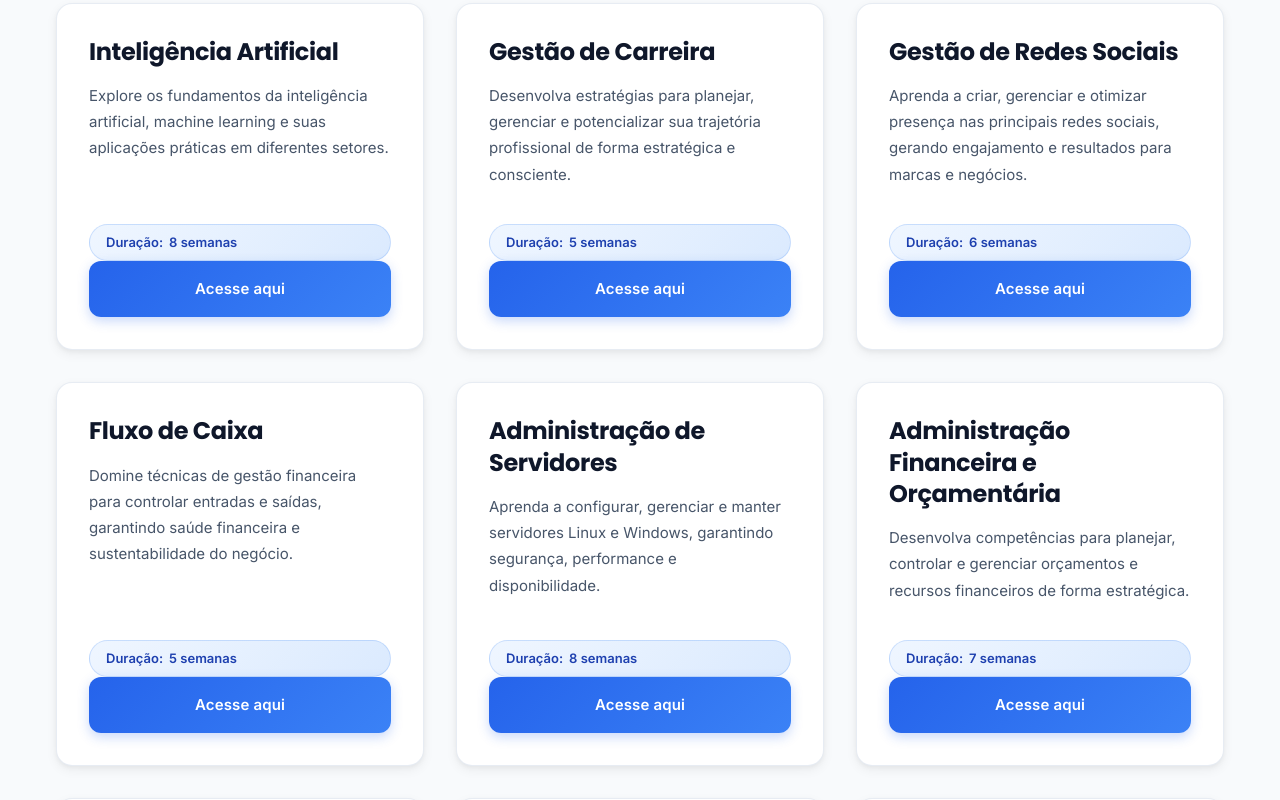
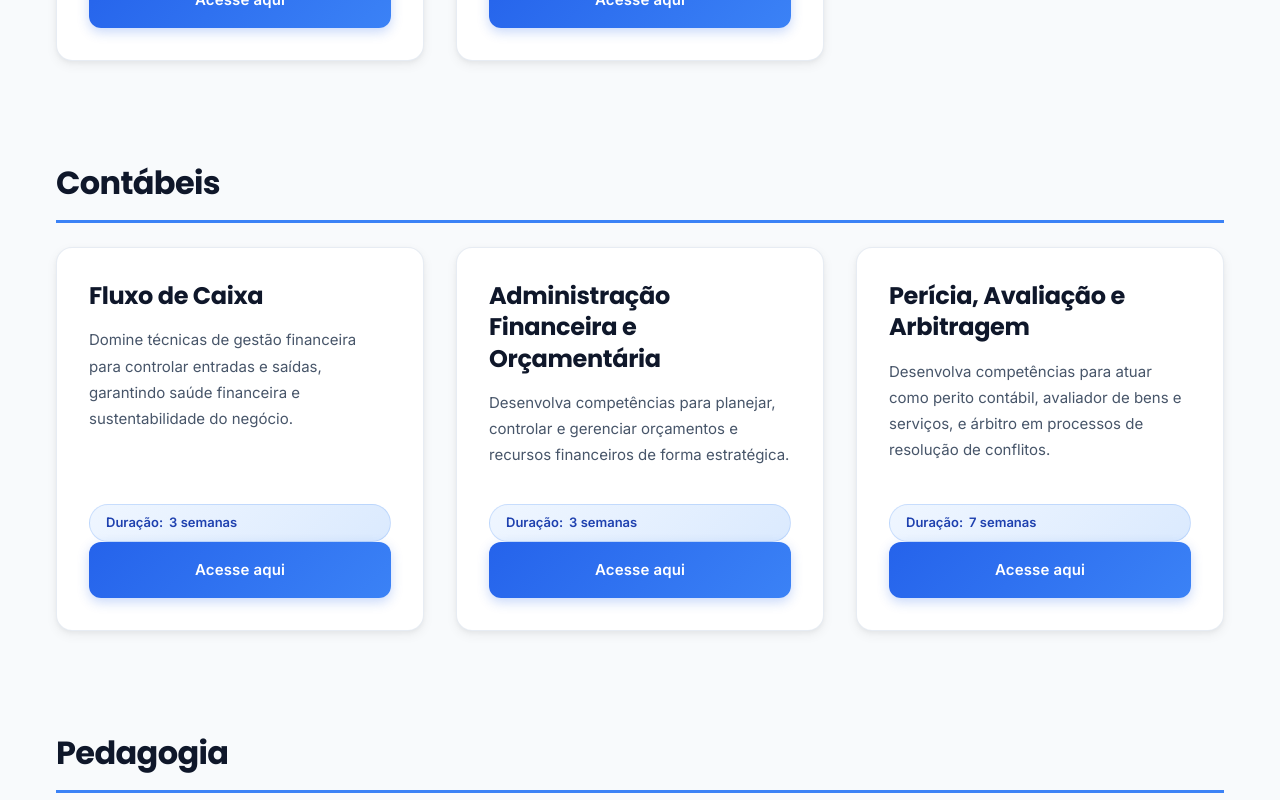
Before and after one commit to andre-fil/cursos-extensao, a plain HTML site: page index.html in a window 1280 px wide. Shown: the part 1658-2458 px from the top of the page. Drawn offline with Linux system fonts and the light colour scheme.

Commit message:
novas alteracoes

```diff
--- a/css/style.css
+++ b/css/style.css
@@ -312,12 +312,36 @@ main {
    GRADE DE CURSOS (CSS GRID)
    ============================================ */
 .cursos-grid {
+    display: flex;
+    flex-direction: column;
+    gap: 3rem;
+    padding: 2rem 0;
+    position: relative;
+    z-index: 1;
+}
+
+/* ============================================
+   SEÇÕES DE CATEGORIA
+   ============================================ */
+.categoria-section {
+    margin-bottom: 3rem;
+}
+
+.categoria-titulo {
+    font-family: 'Poppins', sans-serif;
+    font-size: 2rem;
+    font-weight: 700;
+    color: #0f172a;
+    margin: 0 0 1.5rem 0;
+    padding-bottom: 0.75rem;
+    border-bottom: 3px solid #3b82f6;
+    letter-spacing: -0.02em;
+}
+
+.categoria-grid {
     display: grid;
     grid-template-columns: repeat(auto-fill, minmax(300px, 1fr));
     gap: 2rem;
-    padding: 2rem 0;
-    position: relative;
-    z-index: 1;
 }
 
 /* ============================================
@@ -976,9 +1000,13 @@ footer {
         height: 400px;
     }
 
-    .cursos-grid {
+    .categoria-grid {
         grid-template-columns: repeat(auto-fill, minmax(280px, 1fr));
         gap: 1.75rem;
+    }
+
+    .categoria-titulo {
+        font-size: 1.75rem;
     }
 
     .curso-card-content {
@@ -1054,9 +1082,18 @@ footer {
     }
 
     .cursos-grid {
+        gap: 2rem;
+        padding: 1.5rem 0;
+    }
+
+    .categoria-grid {
         grid-template-columns: 1fr;
         gap: 1.5rem;
-        padding: 1.5rem 0;
+    }
+
+    .categoria-titulo {
+        font-size: 1.5rem;
+        margin-bottom: 1.25rem;
     }
 
     .curso-card {
@@ -1194,8 +1231,17 @@ footer {
     }
 
     .cursos-grid {
+        gap: 1.5rem;
+        padding: 1.25rem 0;
+    }
+
+    .categoria-titulo {
+        font-size: 1.375rem;
+        margin-bottom: 1rem;
+    }
+
+    .categoria-grid {
         gap: 1.25rem;
-        padding: 1.25rem 0;
     }
 
     .chatbot-container {
--- a/js/data.js
+++ b/js/data.js
@@ -5,10 +5,10 @@ window.cursos = window.cursos || [
         id: "EXT-001",
         titulo: "Empreendedorismo",
         descricao_curta: "Desenvolva habilidades essenciais para criar e gerenciar seu próprio negócio, desde a concepção da ideia até a gestão estratégica.",
-        duracao: "8 semanas",
-        carga_horaria: 40,
+        duracao: "3 semanas",
+        carga_horaria: 30,
         modalidade: "EAD",
-        area: "Empreendedorismo",
+        area: "Administração",
         ementa: [
             "O empreendedorismo",
             "Tipos de empreendedorismo",
@@ -17,16 +17,16 @@ window.cursos = window.cursos || [
             "Empreendedorismo corporativo"
         ],
         publico_alvo: "Aspiring entrepreneurs, profissionais que desejam abrir seu próprio negócio, estudantes e pessoas interessadas em desenvolver habilidades empreendedoras.",
-        link_matricula: "https://ead.femaf.com.br"
+        link_matricula: "https://wa.me/559985492748?text=OL%C3%81,%20GOSTARIA%20ME%20MATRICULAR%20NO%20CURSO%20Empreendedorismo"
     },
     {
         id: "EXT-002",
         titulo: "Gestão de Recursos Humanos",
         descricao_curta: "Aprenda as principais práticas e estratégias de gestão de pessoas, recrutamento, seleção, desenvolvimento e retenção de talentos.",
-        duracao: "7 semanas",
-        carga_horaria: 35,
+        duracao: "3 semanas",
+        carga_horaria: 30,
         modalidade: "EAD",
-        area: "Gestão",
+        area: "Administração",
         ementa: [
             "Fundamentos da psicologia organizacional e do trabalho",
             "A importância da gestão de recursos humanos I",
@@ -35,16 +35,16 @@ window.cursos = window.cursos || [
             "Relações trabalhistas"
         ],
         publico_alvo: "Profissionais de RH, gestores, coordenadores e pessoas interessadas em atuar na área de recursos humanos.",
-        link_matricula: "https://ead.femaf.com.br"
+        link_matricula: "https://wa.me/559985492748?text=OL%C3%81,%20GOSTARIA%20ME%20MATRICULAR%20NO%20CURSO%20Gest%C3%A3o%20de%20Recursos%20Humanos"
     },
     {
         id: "EXT-003",
         titulo: "Analista de Vendas",
         descricao_curta: "Domine técnicas avançadas de vendas, negociação, prospecção de clientes e gestão de relacionamento com foco em resultados.",
-        duracao: "6 semanas",
+        duracao: "3 semanas",
         carga_horaria: 30,
         modalidade: "EAD",
-        area: "Vendas",
+        area: "Administração",
         ementa: [
             "Planejamento de Vendas",
             "Estratégias de Vendas",
@@ -53,16 +53,16 @@ window.cursos = window.cursos || [
             "Controle e Avaliação da Força de Vendas"
         ],
         publico_alvo: "Vendedores, representantes comerciais, gestores de vendas e profissionais que desejam aprimorar suas habilidades comerciais.",
-        link_matricula: "https://ead.femaf.com.br/course/view.php?id=1927"
+        link_matricula: "https://wa.me/559985492748?text=OL%C3%81,%20GOSTARIA%20ME%20MATRICULAR%20NO%20CURSO%20Analista%20de%20Vendas"
     },
     {
         id: "EXT-004",
         titulo: "Arbitragem e Mediação de Conflitos",
         descricao_curta: "Desenvolva competências para atuar como mediador e árbitro, resolvendo conflitos de forma pacífica e eficiente.",
-        duracao: "8 semanas",
-        carga_horaria: 40,
+        duracao: "3 semanas",
+        carga_horaria: 30,
         modalidade: "EAD",
-        area: "Direito",
+        area: "Serviço social",
         ementa: [
             "Arbitragem",
             "Mediação",
@@ -71,16 +71,17 @@ window.cursos = window.cursos || [
             "Mediação e arbitragem: fundamentação legal"
         ],
         publico_alvo: "Advogados, profissionais do direito, gestores, psicólogos e pessoas interessadas em resolução alternativa de conflitos.",
-        link_matricula: "https://ead.femaf.com.br"
+        link_matricula: "https://wa.me/559985492748?text=OL%C3%81,%20GOSTARIA%20ME%20MATRICULAR%20NO%20CURSO%20Arbitragem%20e%20Media%C3%A7%C3%A3o%20de%20Conflitos"
     },
     {
         id: "EXT-006",
         titulo: "Administração de Medicamentos",
         descricao_curta: "Conheça os procedimentos seguros e as melhores práticas para administração de medicamentos em diferentes contextos de cuidado.",
-        duracao: "6 semanas",
-        carga_horaria: 30,
+        duracao: "4 semanas",
+        carga_horaria: 42,
         modalidade: "EAD",
-        area: "Saúde",
+        area: "Serviço social",
+        disponivel: false,
         ementa: [
             "Fundamentos da farmacologia",
             "Vias de administração de medicamentos",
@@ -91,16 +92,17 @@ window.cursos = window.cursos || [
             "Erros de medicação e prevenção"
         ],
         publico_alvo: "Enfermeiros, técnicos de enfermagem, profissionais da área da saúde e cuidadores que administram medicamentos.",
-        link_matricula: "https://ead.femaf.com.br"
+        link_matricula: "https://wa.me/559985492748?text=OL%C3%81,%20GOSTARIA%20ME%20MATRICULAR%20NO%20CURSO%20Administra%C3%A7%C3%A3o%20de%20Medicamentos"
     },
     {
         id: "EXT-007",
         titulo: "Marketing de Relacionamento",
         descricao_curta: "Desenvolva estratégias para construir relacionamentos duradouros com clientes, aumentando fidelidade e valor ao longo do tempo.",
-        duracao: "6 semanas",
-        carga_horaria: 30,
+        duracao: "4 semanas",
+        carga_horaria: 42,
         modalidade: "EAD",
-        area: "Marketing",
+        area: "Administração",
+        disponivel: false,
         ementa: [
             "Fundamentos do marketing de relacionamento",
             "Gestão de relacionamento com cliente (CRM)",
@@ -111,16 +113,17 @@ window.cursos = window.cursos || [
             "Experiência do cliente (CX)"
         ],
         publico_alvo: "Profissionais de marketing, gestores comerciais, empreendedores e pessoas interessadas em construir relacionamentos duradouros com clientes.",
-        link_matricula: "https://ead.femaf.com.br"
+        link_matricula: "https://wa.me/559985492748?text=OL%C3%81,%20GOSTARIA%20ME%20MATRICULAR%20NO%20CURSO%20Marketing%20de%20Relacionamento"
     },
     {
         id: "EXT-008",
         titulo: "Inteligência Artificial",
         descricao_curta: "Explore os fundamentos da inteligência artificial, machine learning e suas aplicações práticas em diferentes setores.",
-        duracao: "8 semanas",
-        carga_horaria: 40,
+        duracao: "4 semanas",
+        carga_horaria: 42,
         modalidade: "EAD",
-        area: "Tecnologia",
+        area: "T.I.",
+        disponivel: false,
         ementa: [
             "Fundamentos de inteligência artificial",
             "Machine Learning e Deep Learning",
@@ -131,16 +134,17 @@ window.cursos = window.cursos || [
             "Ferramentas e frameworks de IA"
         ],
         publico_alvo: "Profissionais de tecnologia, desenvolvedores, analistas de dados, gestores e pessoas interessadas em entender e aplicar inteligência artificial.",
-        link_matricula: "https://ead.femaf.com.br"
+        link_matricula: "https://wa.me/559985492748?text=OL%C3%81,%20GOSTARIA%20ME%20MATRICULAR%20NO%20CURSO%20Intelig%C3%AAncia%20Artificial"
     },
     {
         id: "EXT-009",
         titulo: "Gestão de Carreira",
         descricao_curta: "Desenvolva estratégias para planejar, gerenciar e potencializar sua trajetória profissional de forma estratégica e consciente.",
-        duracao: "5 semanas",
-        carga_horaria: 25,
+        duracao: "4 semanas",
+        carga_horaria: 42,
         modalidade: "EAD",
-        area: "Gestão",
+        area: "Administração",
+        disponivel: false,
         ementa: [
             "Planejamento de carreira e autoconhecimento",
             "Desenvolvimento de competências profissionais",
@@ -151,16 +155,16 @@ window.cursos = window.cursos || [
             "Equilíbrio vida pessoal e profissional"
         ],
         publico_alvo: "Profissionais em qualquer estágio da carreira, estudantes, pessoas em transição de carreira e quem deseja potencializar seu desenvolvimento profissional.",
-        link_matricula: "https://ead.femaf.com.br"
+        link_matricula: "https://wa.me/559985492748?text=OL%C3%81,%20GOSTARIA%20ME%20MATRICULAR%20NO%20CURSO%20Gest%C3%A3o%20de%20Carreira"
     },
     {
         id: "EXT-010",
         titulo: "Gestão de Redes Sociais",
         descricao_curta: "Aprenda a criar, gerenciar e otimizar presença nas principais redes sociais, gerando engajamento e resultados para marcas e negócios.",
-        duracao: "6 semanas",
+        duracao: "3 semanas",
         carga_horaria: 30,
         modalidade: "EAD",
-        area: "Marketing",
+        area: "Administração",
         ementa: [
             "Redes sociais",
             "Gestão de redes sociais",
@@ -169,16 +173,16 @@ window.cursos = window.cursos || [
             "O cenário das fake news em uma perspectiva crítica"
         ],
         publico_alvo: "Social media managers, profissionais de marketing digital, empreendedores, comunicadores e pessoas interessadas em gestão de redes sociais.",
-        link_matricula: "https://ead.femaf.com.br"
+        link_matricula: "https://wa.me/559985492748?text=OL%C3%81,%20GOSTARIA%20ME%20MATRICULAR%20NO%20CURSO%20Gest%C3%A3o%20de%20Redes%20Sociais"
     },
     {
         id: "EXT-011",
         titulo: "Fluxo de Caixa",
         descricao_curta: "Domine técnicas de gestão financeira para controlar entradas e saídas, garantindo saúde financeira e sustentabilidade do negócio.",
-        duracao: "5 semanas",
-        carga_horaria: 25,
+        duracao: "3 semanas",
+        carga_horaria: 30,
         modalidade: "EAD",
-        area: "Finanças",
+        area: "Contábeis",
         ementa: [
             "Fluxo de caixa",
             "Fluxo e orçamento de caixa",
@@ -187,16 +191,16 @@ window.cursos = window.cursos || [
             "Fluxo de caixa em cooperativas"
         ],
         publico_alvo: "Empreendedores, gestores financeiros, contadores, administradores e profissionais que precisam gerenciar o fluxo de caixa de negócios.",
-        link_matricula: "https://ead.femaf.com.br"
+        link_matricula: "https://wa.me/559985492748?text=OL%C3%81,%20GOSTARIA%20ME%20MATRICULAR%20NO%20CURSO%20Fluxo%20de%20Caixa"
     },
     {
         id: "EXT-012",
         titulo: "Administração de Servidores",
         descricao_curta: "Aprenda a configurar, gerenciar e manter servidores Linux e Windows, garantindo segurança, performance e disponibilidade.",
-        duracao: "8 semanas",
-        carga_horaria: 40,
+        duracao: "3 semanas",
+        carga_horaria: 30,
         modalidade: "EAD",
-        area: "Tecnologia",
+        area: "T.I.",
         ementa: [
             "Gerenciamento de servidores de rede com sistemas proprietários",
             "Servidores web (Apache Tomcat)",
@@ -205,16 +209,16 @@ window.cursos = window.cursos || [
             "Gerenciamento de servidores de rede com sistemas open source"
         ],
         publico_alvo: "Administradores de sistemas, profissionais de TI, desenvolvedores e pessoas interessadas em infraestrutura e administração de servidores.",
-        link_matricula: "https://ead.femaf.com.br"
+        link_matricula: "https://wa.me/559985492748?text=OL%C3%81,%20GOSTARIA%20ME%20MATRICULAR%20NO%20CURSO%20Administra%C3%A7%C3%A3o%20de%20Servidores"
     },
     {
         id: "EXT-013",
         titulo: "Administração Financeira e Orçamentária",
         descricao_curta: "Desenvolva competências para planejar, controlar e gerenciar orçamentos e recursos financeiros de forma estratégica.",
-        duracao: "7 semanas",
-        carga_horaria: 35,
+        duracao: "3 semanas",
+        carga_horaria: 30,
         modalidade: "EAD",
-        area: "Finanças",
+        area: "Contábeis",
         ementa: [
             "Introdução à administração financeira",
             "Sistema financeiro e orçamentário estadual",
@@ -223,16 +227,16 @@ window.cursos = window.cursos || [
             "Classificação orçamentária: receita e despesa"
         ],
         publico_alvo: "Gestores financeiros, administradores, contadores, analistas financeiros e profissionais que atuam na gestão orçamentária.",
-        link_matricula: "https://ead.femaf.com.br"
+        link_matricula: "https://wa.me/559985492748?text=OL%C3%81,%20GOSTARIA%20ME%20MATRICULAR%20NO%20CURSO%20Administra%C3%A7%C3%A3o%20Financeira%20e%20Or%C3%A7ament%C3%A1ria"
     },
     {
         id: "EXT-014",
         titulo: "Administração Mercadológica",
         descricao_curta: "Compreenda os princípios e práticas de administração de marketing, desde o planejamento até a execução de estratégias mercadológicas.",
-        duracao: "7 semanas",
-        carga_horaria: 35,
+        duracao: "3 semanas",
+        carga_horaria: 30,
         modalidade: "EAD",
-        area: "Marketing",
+        area: "Administração",
         ementa: [
             "Cenários mercadológicos",
             "Instrumentos da comunicação mercadológica",
@@ -241,16 +245,16 @@ window.cursos = window.cursos || [
             "Marketing integrado"
         ],
         publico_alvo: "Profissionais de marketing, gestores comerciais, administradores, empreendedores e pessoas interessadas em gestão mercadológica.",
-        link_matricula: "https://ead.femaf.com.br"
+        link_matricula: "https://wa.me/559985492748?text=OL%C3%81,%20GOSTARIA%20ME%20MATRICULAR%20NO%20CURSO%20Administra%C3%A7%C3%A3o%20Mercadol%C3%B3gica"
     },
     {
         id: "EXT-015",
         titulo: "Distúrbios de Aprendizagem",
         descricao_curta: "Conheça os principais distúrbios de aprendizagem, suas características, diagnóstico e estratégias de intervenção educacional.",
-        duracao: "8 semanas",
-        carga_horaria: 40,
+        duracao: "3 semanas",
+        carga_horaria: 30,
         modalidade: "EAD",
-        area: "Educação",
+        area: "Pedagogia",
         ementa: [
             "As dificuldades escolares e os distúrbios de aprendizagem",
             "Dificuldades de aprendizagem e o ensino",
@@ -259,16 +263,16 @@ window.cursos = window.cursos || [
             "Alunos com necessidades educacionais especiais: distúrbios de aprendizagem associados à linguagem e à comunicação"
         ],
         publico_alvo: "Professores, pedagogos, psicopedagogos, psicólogos escolares, fonoaudiólogos e profissionais da educação que trabalham com dificuldades de aprendizagem.",
-        link_matricula: "https://ead.femaf.com.br"
+        link_matricula: "https://wa.me/559985492748?text=OL%C3%81,%20GOSTARIA%20ME%20MATRICULAR%20NO%20CURSO%20Dist%C3%BArbios%20de%20Aprendizagem"
     },
     {
         id: "EXT-016",
         titulo: "Neuroeducação e Tecnologias Educacionais",
         descricao_curta: "Integre conhecimentos de neurociência e tecnologia para criar experiências de aprendizagem mais eficazes e inovadoras.",
-        duracao: "8 semanas",
-        carga_horaria: 40,
+        duracao: "2 semanas",
+        carga_horaria: 24,
         modalidade: "EAD",
-        area: "Educação",
+        area: "Pedagogia",
         ementa: [
             "Novas exigências educacionais e profissão docente",
             "A aprendizagem dos conteúdos escolares",
@@ -276,16 +280,16 @@ window.cursos = window.cursos || [
             "Apontamentos para um sistema melhor: inclusão de novas tecnologias e processos educacionais"
         ],
         publico_alvo: "Professores, pedagogos, designers instrucionais, coordenadores pedagógicos e profissionais da educação interessados em inovação educacional.",
-        link_matricula: "https://ead.femaf.com.br"
+        link_matricula: "https://wa.me/559985492748?text=OL%C3%81,%20GOSTARIA%20ME%20MATRICULAR%20NO%20CURSO%20Neuroeduca%C3%A7%C3%A3o%20e%20Tecnologias%20Educacionais"
     },
     {
         id: "EXT-017",
         titulo: "Práticas do Secretariado Escolar",
         descricao_curta: "Desenvolva competências para atuar no secretariado escolar, gerenciando processos administrativos e pedagógicos de instituições de ensino.",
-        duracao: "6 semanas",
+        duracao: "3 semanas",
         carga_horaria: 30,
         modalidade: "EAD",
-        area: "Educação",
+        area: "Pedagogia",
         ementa: [
             "Perfil profissional e atribuições do secretário escolar",
             "A secretaria escolar e a gestão de documentos escolares",
@@ -294,16 +298,16 @@ window.cursos = window.cursos || [
             "Registro e identidade escolar de cada aluno"
         ],
         publico_alvo: "Secretários escolares, assistentes administrativos, coordenadores e profissionais que atuam ou desejam atuar na área administrativa de instituições de ensino.",
-        link_matricula: "https://ead.femaf.com.br/course/view.php?id=1928"
+        link_matricula: "https://wa.me/559985492748?text=OL%C3%81,%20GOSTARIA%20ME%20MATRICULAR%20NO%20CURSO%20Pr%C3%A1ticas%20do%20Secretariado%20Escolar"
     },
     {
         id: "EXT-018",
         titulo: "Perícia, Avaliação e Arbitragem",
         descricao_curta: "Desenvolva competências para atuar como perito contábil, avaliador de bens e serviços, e árbitro em processos de resolução de conflitos.",
-        duracao: "8 semanas",
-        carga_horaria: 40,
+        duracao: "7 semanas",
+        carga_horaria: 72,
         modalidade: "EAD",
-        area: "Contabilidade",
+        area: "Contábeis",
         ementa: [
             "Conceitos de perícia contábil",
             "Perfil profissional do perito: ética e responsabilidades",
@@ -319,7 +323,7 @@ window.cursos = window.cursos || [
             "Mediação"
         ],
         publico_alvo: "Contadores, peritos contábeis, avaliadores, árbitros, profissionais do direito e pessoas interessadas em perícia contábil e resolução alternativa de conflitos.",
-        link_matricula: "https://ead.femaf.com.br"
+        link_matricula: "https://wa.me/559985492748?text=OL%C3%81,%20GOSTARIA%20ME%20MATRICULAR%20NO%20CURSO%20Per%C3%ADcia,%20Avalia%C3%A7%C3%A3o%20e%20Arbitragem"
     }
 ];
 
--- a/js/main.js
+++ b/js/main.js
@@ -73,7 +73,9 @@ function preencherAreas() {
     const filtroArea = document.getElementById('filtro-area');
     if (!filtroArea || !window.cursos) return;
 
-    const areas = [...new Set(window.cursos.map(curso => curso.area).filter(area => area))];
+    // Filtrar apenas cursos disponíveis para preencher as áreas
+    const cursosDisponiveis = window.cursos.filter(curso => curso.disponivel !== false);
+    const areas = [...new Set(cursosDisponiveis.map(curso => curso.area).filter(area => area))];
     areas.sort();
 
     areas.forEach(area => {
@@ -85,7 +87,7 @@ function preencherAreas() {
 }
 
 /**
- * Renderiza os cursos na grade (com filtragem opcional)
+ * Renderiza os cursos na grade agrupados por categoria (com filtragem opcional)
  * @param {Array} cursosParaRenderizar - Array de cursos a serem renderizados (opcional)
  */
 function renderizarCursos(cursosParaRenderizar = null) {
@@ -104,8 +106,9 @@ function renderizarCursos(cursosParaRenderizar = null) {
         return;
     }
 
-    // Usar cursos fornecidos ou todos os cursos
-    const cursos = cursosParaRenderizar || window.cursos;
+    // Usar cursos fornecidos ou todos os cursos, filtrando apenas os disponíveis
+    const todosCursos = cursosParaRenderizar || window.cursos;
+    const cursos = todosCursos.filter(curso => curso.disponivel !== false);
 
     // Limpar o container antes de adicionar os cards
     cursosGrid.innerHTML = '';
@@ -115,10 +118,43 @@ function renderizarCursos(cursosParaRenderizar = null) {
         return;
     }
 
-    // Criar e adicionar um card para cada curso
+    // Agrupar cursos por área/categoria
+    const cursosPorArea = {};
     cursos.forEach(curso => {
-        const card = criarCardCurso(curso);
-        cursosGrid.appendChild(card);
+        const area = curso.area || 'Outros';
+        if (!cursosPorArea[area]) {
+            cursosPorArea[area] = [];
+        }
+        cursosPorArea[area].push(curso);
+    });
+
+    // Ordenar as áreas
+    const areasOrdenadas = Object.keys(cursosPorArea).sort();
+
+    // Criar seções hierárquicas para cada área
+    areasOrdenadas.forEach(area => {
+        // Criar seção da área
+        const secaoArea = document.createElement('section');
+        secaoArea.className = 'categoria-section';
+
+        // Título da categoria
+        const tituloCategoria = document.createElement('h2');
+        tituloCategoria.className = 'categoria-titulo';
+        tituloCategoria.textContent = area;
+        secaoArea.appendChild(tituloCategoria);
+
+        // Container para os cards da categoria
+        const categoriaGrid = document.createElement('div');
+        categoriaGrid.className = 'categoria-grid';
+
+        // Adicionar cards dos cursos dessa categoria
+        cursosPorArea[area].forEach(curso => {
+            const card = criarCardCurso(curso);
+            categoriaGrid.appendChild(card);
+        });
+
+        secaoArea.appendChild(categoriaGrid);
+        cursosGrid.appendChild(secaoArea);
     });
 }
 
```
Also changed, not shown: js/curso.js (+8 -0 lines).
